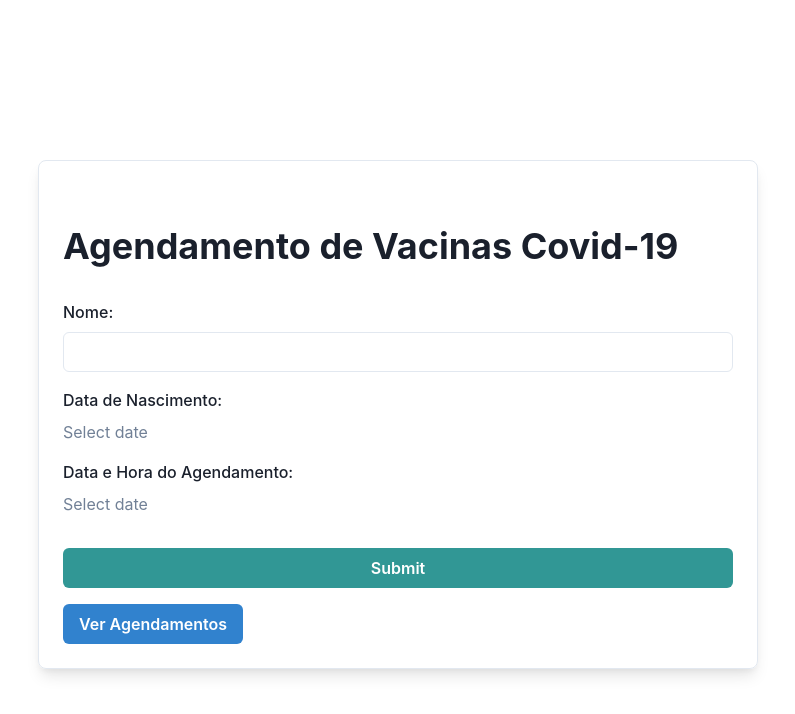
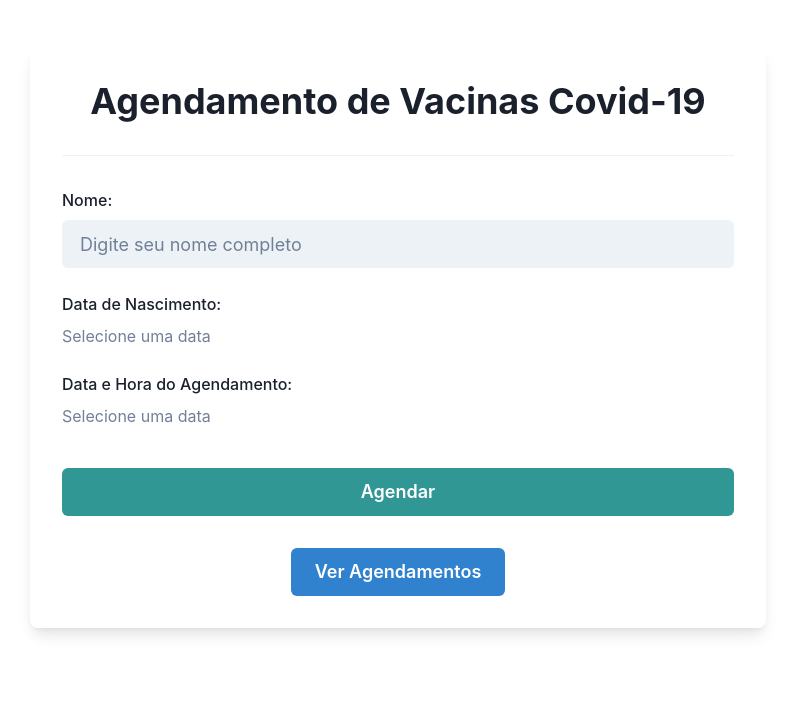
Before and after one commit to Msoaressdp/Pitang2024-Challange-Frontend, a React (Vite) app: page /schedule in a window 1280 px wide. Shown: the top 714 px of the page, without its empty margins (242-1037 px from the left). Built offline with nearby package versions, Linux system fonts and the light colour scheme.

Commit message:
refactor: change fields size and placeholders

```diff
--- a/src/components/DatePickerField.tsx
+++ b/src/components/DatePickerField.tsx
@@ -30,7 +30,7 @@ const DatePickerField: React.FC<DatePickerFieldProps> = ({
   selectedDate,
   setSelectedDate,
   dateFormat = "MM/dd/yyyy",
-  placeholderText = "Select date",
+  placeholderText = "Selecione uma data",
   isClearable = true,
   maxDate,
   showTimeSelect = false,
--- a/src/pages/Schedule.tsx
+++ b/src/pages/Schedule.tsx
@@ -13,7 +13,12 @@ import {
   Box,
   Heading,
   VStack,
-  Text
+  Text,
+  Container,
+  Divider,
+  useColorModeValue,
+  Flex,
+  Stack
 } from '@chakra-ui/react';
 
 const Schedule: React.FC = () => {
@@ -45,10 +50,17 @@ const Schedule: React.FC = () => {
   };
 
   return (
-    <Box maxW="720px" mx="auto" mt={40} p={6} borderWidth={1} borderRadius="lg" boxShadow="lg">
-      <Heading mb={8} mt={10}>Agendamento de Vacinas Covid-19</Heading>
+    <Container maxW="container.md" py={12}>
+      <Box
+        bg={useColorModeValue('white', 'gray.700')}
+        boxShadow="lg"
+        p={8}
+        borderRadius="lg"
+      >
+        <Heading mb={8} textAlign="center">Agendamento de Vacinas Covid-19</Heading>
+        <Divider mb={8} />
         <form onSubmit={handleSubmit(onSubmit)}>
-        <VStack spacing={4} align="stretch">
+          <VStack spacing={6} align="stretch">
             <FormControl isInvalid={!!errors.name}>
               <FormLabel htmlFor="name">Nome:</FormLabel>
               <Input
@@ -56,9 +68,12 @@ const Schedule: React.FC = () => {
                 {...register('name')}
                 value={name}
                 onChange={(e) => setName(e.target.value)}
+                placeholder="Digite seu nome completo"
+                variant="filled"
+                size="lg"
               />
               {errors.name && (
-              <Text color="red.500">
+                <Text color="red.500" mt={2}>
                   {(errors.name as any)?.message?.toString()}
                 </Text>
               )}
@@ -90,18 +105,21 @@ const Schedule: React.FC = () => {
               maxTime={new Date(new Date().setHours(22, 0))}
             />
 
-          <Button mt={4} colorScheme="teal" type="submit">Submit</Button>
+            <Button mt={4} colorScheme="teal" type="submit" size="lg" width="full">
+              Agendar
+            </Button>
           </VStack>
         </form>
 
-      <Box mt={4}>
+        <Box mt={8} textAlign="center">
           <Link to="/list">
-          <Button colorScheme="blue">Ver Agendamentos</Button>
+            <Button colorScheme="blue" size="lg">Ver Agendamentos</Button>
           </Link>
         </Box>
 
         <SubmissionModal />
       </Box>
+    </Container>
   );
 };
 
```
Lines whose indentation alone changed are shown as unchanged.
